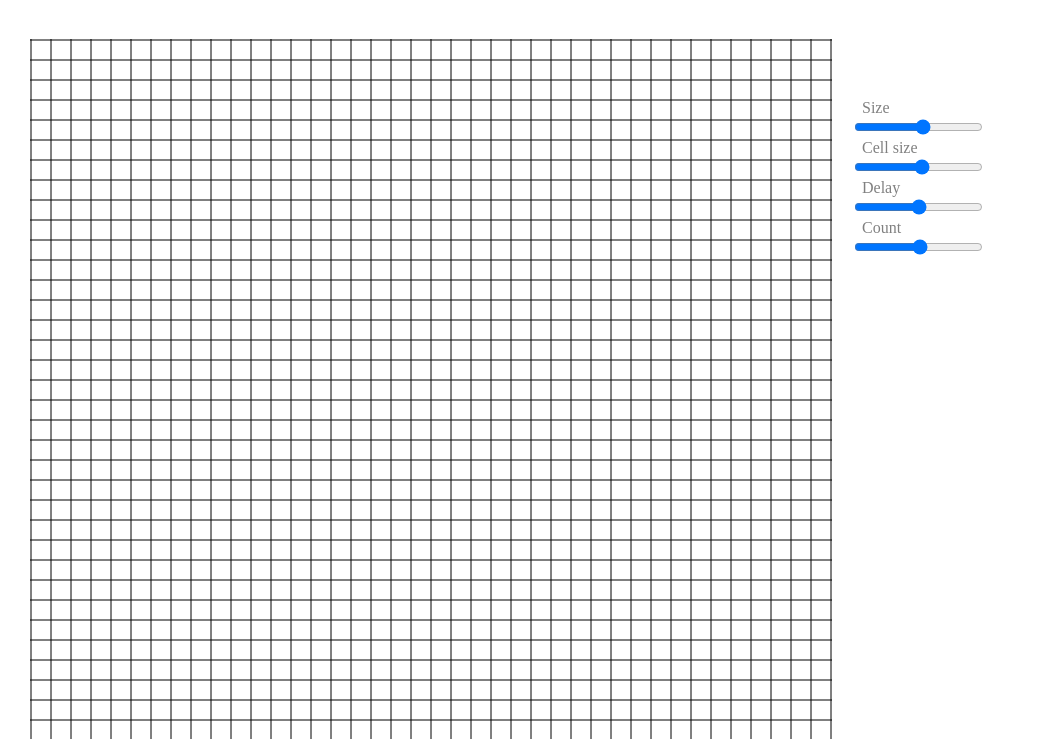
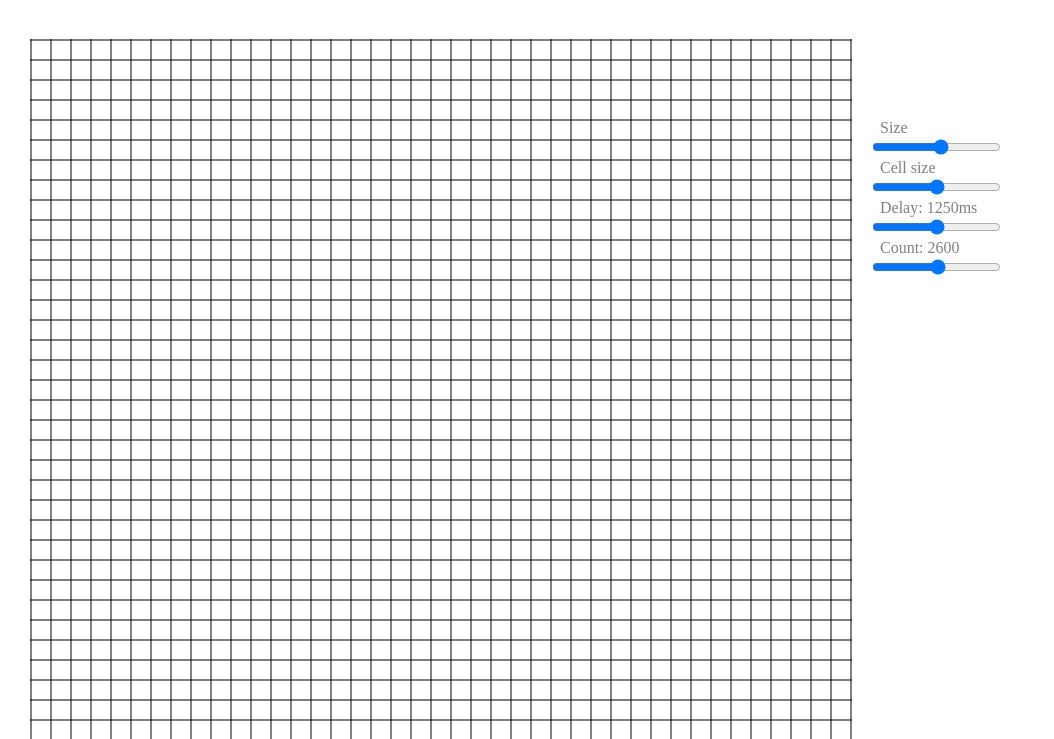
Before and after one commit to Winsterius/GameOfLifeJS, a plain HTML site: page GameOfLife/Index.html in a window 1280 px wide. Shown: the part 61-800 px from the top of the page, without its empty margins (0-1054 px from the left). Drawn offline with Linux system fonts and the light colour scheme.

Commit message:
made dynamically

```diff
--- a/GameOfLife/Index.html
+++ b/GameOfLife/Index.html
@@ -14,11 +14,11 @@
         <label for="sizeRange">Size</label><br />
         <input type="range" id="sizeRange" min="100" max="1400" step="100" /><br />
         <label for="sizeCellRange">Cell size</label><br />
-        <input type="range" id="sizeCellRange" min="10" max="40" step="2" /><br />
-        <label for="speedRange">Delay</label><br />
+        <input type="range" id="sizeCellRange" min="10" max="40" step="5" /><br />
+        <label for="speedRange" id="speedRangeLabel">Delay</label><br />
         <input type="range" id="speedRange" max="1000" /><br />
         <label for="countOfCells" id="countOfCellsLabel">Count</label><br />
-        <input type="range" id="countOfCells" min="100" max="5000" step="100" list="tickmarks" />
+        <input type="range" id="countOfCells" min="100" max="5000" step="100" c />
 
     </div>
 
--- a/GameOfLife/JavaScript.js
+++ b/GameOfLife/JavaScript.js
@@ -1,6 +1,7 @@
 let size = 800;
 let sizeOfCell = 20;
-let countOfRandomCells = document.getElementById("countOfCells").value;
+let countOfRandomCells;
+let delay;
 
 let play = false;
 
@@ -12,16 +13,15 @@ canvasField.addEventListener("click", function (event) {
 
     let x = event.pageX - 32;
     let y = event.pageY - 102;
-
     drawCell(x, y);
 
 });
 
 document.getElementById("randomButton").addEventListener("click", function () {
-    drawField(size + 2);
+    drawField(document.getElementById("sizeRange").value);
     drawRandomCells();
 });
-document.getElementById("clearButton").addEventListener("click",  () => drawField(size + 2) );
+document.getElementById("clearButton").addEventListener("click", () => drawField(document.getElementById("sizeRange").value) );
 document.getElementById("stepButton").addEventListener("click", () => makeStep());
 
 document.getElementById("startButton").addEventListener("click",  function () {
@@ -34,18 +34,39 @@ document.getElementById("stopButton").addEventListener("click", () => stopGame()
 
 document.getElementById("saveButton").addEventListener("click", () => saveGame());
 document.getElementById("loadButton").addEventListener("click", () => loadGame());
-//document.getElementById("countOfCells").addEventListener("change", function () {
-//    document.getElementById("countOfCellsLabel").innerHTML = "Count: " + countOfRandomCells
-//}, false);
+document.getElementById("countOfCells").addEventListener("input", function () {
+    countOfRandomCells = document.getElementById("countOfCells").value;
+    document.getElementById("countOfCellsLabel").innerHTML = "Count: " + countOfRandomCells
+});
+document.getElementById("speedRange").addEventListener("input", function () {
+    delay = document.getElementById("speedRange").value * document.getElementById("speedRange").value * 0.005;
+    document.getElementById("speedRangeLabel").innerHTML = "Delay: " + Math.round(delay) + "ms";
 
+});
+document.getElementById("sizeRange").addEventListener("change", function () {
+    size = document.getElementById("sizeRange").value;
+    console.log(size);
+    drawField(size);
+});
+document.getElementById("sizeCellRange").addEventListener("change", function () {
+    sizeOfCell = document.getElementById("sizeCellRange").value;
+    console.log(sizeOfCell)
+    drawField(size);
+});
 function drawField(x) {
 
-    //document.getElementById("countOfCellsLabel").innerHTML = "Count: " + countOfRandomCells;
 
-    document.getElementById("buttons").style.top = 130 + x + "px";
-    document.getElementById("buttons").style.width = x + "px";
-    document.getElementById("settings").style.left = 50 + x + "px";
-    document.getElementById("settings").style.top = 160 + "px";
+    countOfRandomCells = document.getElementById("countOfCells").value;
+    document.getElementById("countOfCellsLabel").innerHTML = "Count: " + countOfRandomCells;
+    delay = document.getElementById("speedRange").value * document.getElementById("speedRange").value * 0.005;
+    document.getElementById("speedRangeLabel").innerHTML = "Delay: " + Math.round(delay) + "ms";
+
+    delay = document.getElementById("speedRange").value * document.getElementById("speedRange").value * 0.005;
+
+    document.getElementById("buttons").style.top = 150 + +x + "px";
+    document.getElementById("buttons").style.width = +x + "px";
+    document.getElementById("settings").style.left = +x + 70 + "px";
+    document.getElementById("settings").style.top = 180 + "px";
 
 
     let count = Math.round(x / sizeOfCell);
@@ -57,15 +78,17 @@ function drawField(x) {
         cells[i]  = true;
 
     }
-    canvasField.width = x;
-    canvasField.height = x;
+    canvasField.width = +x + +sizeOfCell + 2;
+    canvasField.height = +x + +sizeOfCell + 2;
     ctx.fillStyle = "#808080";
-
-    for (let j = 1; j < x; j += sizeOfCell) {
+    xn = +x + +sizeOfCell - x % sizeOfCell + 2;
+    //x = +x + +sizeOfCell + 2;
+    console.log("x: ", +x + +sizeOfCell, "cell", sizeOfCell);
+    for (let j = 1; j < +x + +sizeOfCell + 5; j += +sizeOfCell) {
         ctx.moveTo(j, 0);
-        ctx.lineTo(j, x);
+        ctx.lineTo(j, xn);
         ctx.moveTo(0, j);
-        ctx.lineTo(x, j);
+        ctx.lineTo(xn, j);
     }
     ctx.stroke();
 }
@@ -96,8 +119,6 @@ function drawCell(x, y) {
 function drawRandomCells() {
 
     let count = countOfRandomCells;
-
-
 
     for (let i = 0; i < count; i++) {
 
@@ -143,7 +164,8 @@ function makeStep() {
 
 
 function startGame() {
-    let ms = document.getElementById("speedRange").value * document.getElementById("speedRange").value * 0.005 ;
+    let ms = delay;
+
     setTimeout(function () {
         makeStep();
         if (play) {
@@ -207,10 +229,6 @@ function getCountOfNeighbours(cell) {
     return count;
 }
 
-const delay = ms => {
-    setTimeout(() => console.log("a"), ms);
-}
-
 function saveGame() {
     if (typeof Storage !== "undefined") {
         localStorage.setItem("game", JSON.stringify(cells));
@@ -239,4 +257,4 @@ function loadGame() {
     }
 }
 
-drawField(size + 2);
+drawField(size);
```
